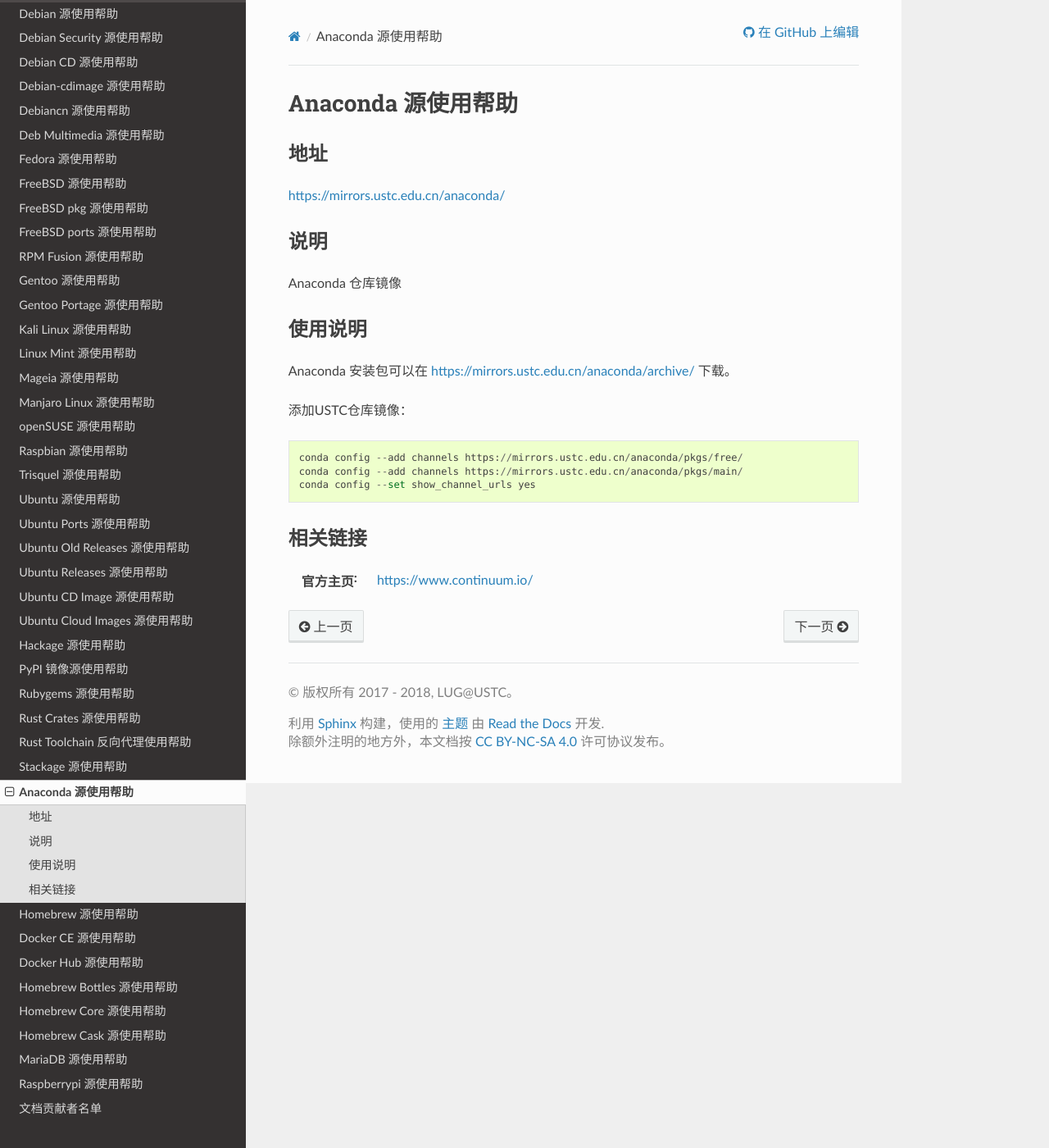
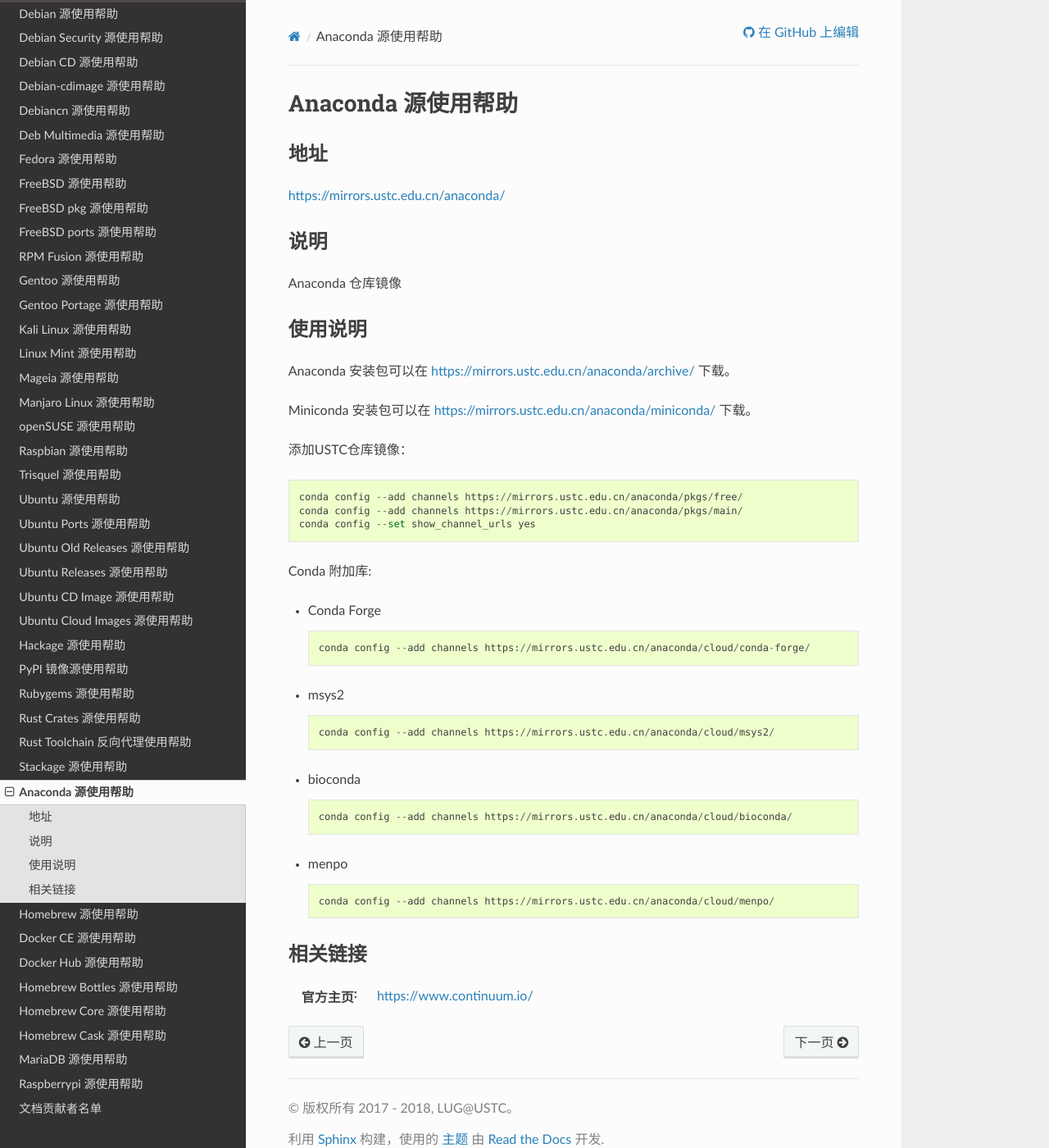
Before and after one commit to ustclug/mirrorhelp, a Sphinx documentation site: the page built from source/anaconda.rst, in a window 1280 px wide and 1400 px high. Shown: the whole window at 82% size. Built offline with Sphinx 7.4.7 and the Read the Docs theme 2.0.0, drawn with Linux system fonts in a browser that asks for light colours; pages that are not in the unit, such as notebooks, are missing from menus.

Commit message:
add conda 3rd party sources (#95)
* add conda 3rd party sources

* change to additional libraries

```diff
--- a/source/anaconda.rst
+++ b/source/anaconda.rst
@@ -17,6 +17,8 @@
 
 Anaconda 安装包可以在 https://mirrors.ustc.edu.cn/anaconda/archive/ 下载。
 
+Miniconda 安装包可以在 https://mirrors.ustc.edu.cn/anaconda/miniconda/ 下载。
+
 添加USTC仓库镜像：
 
 ::
@@ -25,6 +27,27 @@
     conda config --add channels https://mirrors.ustc.edu.cn/anaconda/pkgs/main/
     conda config --set show_channel_urls yes
 
+
+
+Conda 附加库:
+
+- Conda Forge ::
+
+    conda config --add channels https://mirrors.ustc.edu.cn/anaconda/cloud/conda-forge/
+
+- msys2 ::
+
+    conda config --add channels https://mirrors.ustc.edu.cn/anaconda/cloud/msys2/
+
+- bioconda ::
+
+    conda config --add channels https://mirrors.ustc.edu.cn/anaconda/cloud/bioconda/
+
+- menpo ::
+
+    conda config --add channels https://mirrors.ustc.edu.cn/anaconda/cloud/menpo/
+
+
 相关链接
 ========
 
```
